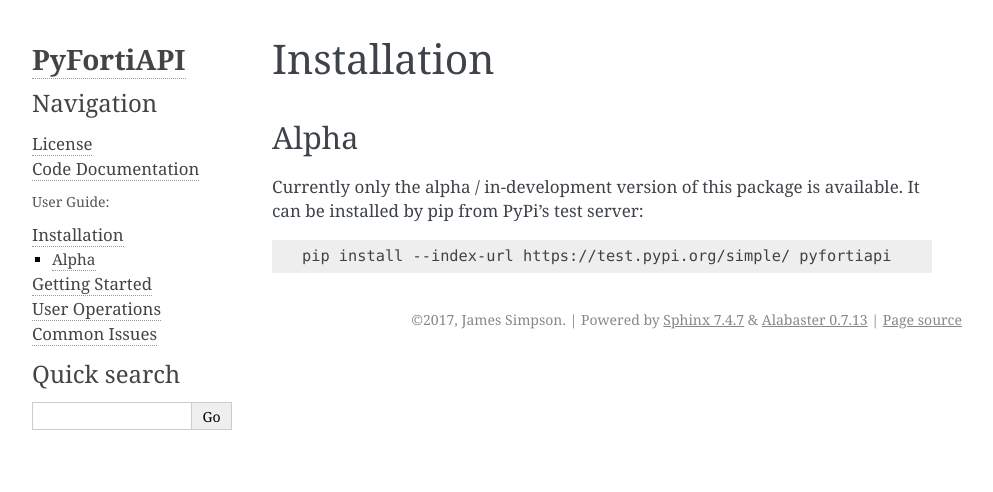
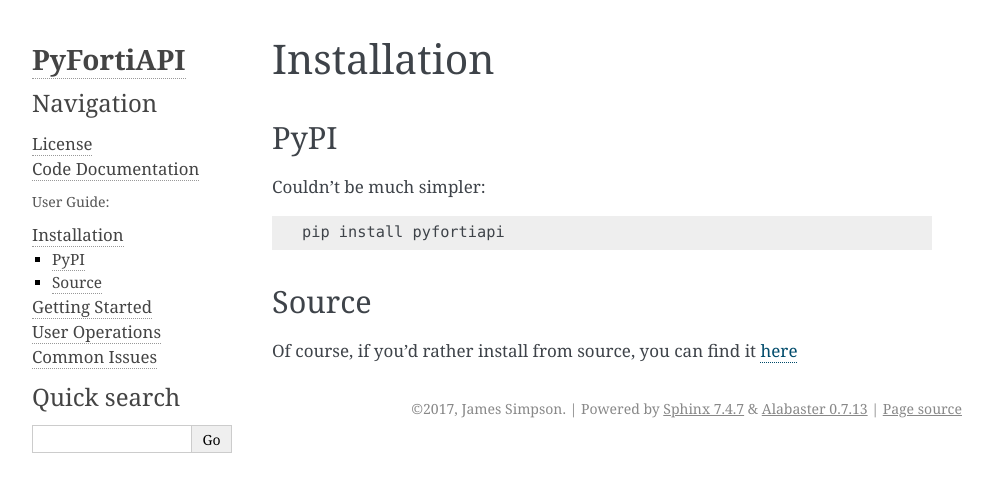
Before and after one commit to PyFortiAPI/PyFortiAPI, a Sphinx documentation site: the page built from docs/user/install.rst, in a window 1280 px wide. Shown: the top 492 px of the page, without its empty margins (148-1141 px from the left). Built offline with Sphinx 7.4.7, drawn with Linux system fonts in a browser that asks for light colours.

Commit message:
updated install instructions

```diff
--- a/docs/user/install.rst
+++ b/docs/user/install.rst
@@ -1,12 +1,16 @@
 Installation
 ============
 
-Alpha
------
+PyPI
+----
 
-Currently only the alpha / in-development version of this package is available.
-It can be installed by pip from PyPi's test server:
+Couldn't be much simpler:
 
 .. code-block:: none
 
-  pip install --index-url https://test.pypi.org/simple/ pyfortiapi
+  pip install pyfortiapi
+
+Source
+------
+
+Of course, if you'd rather install from source, you can find it `here <https://www.github.com/jsimpso/pyfortiapi>`_
```
